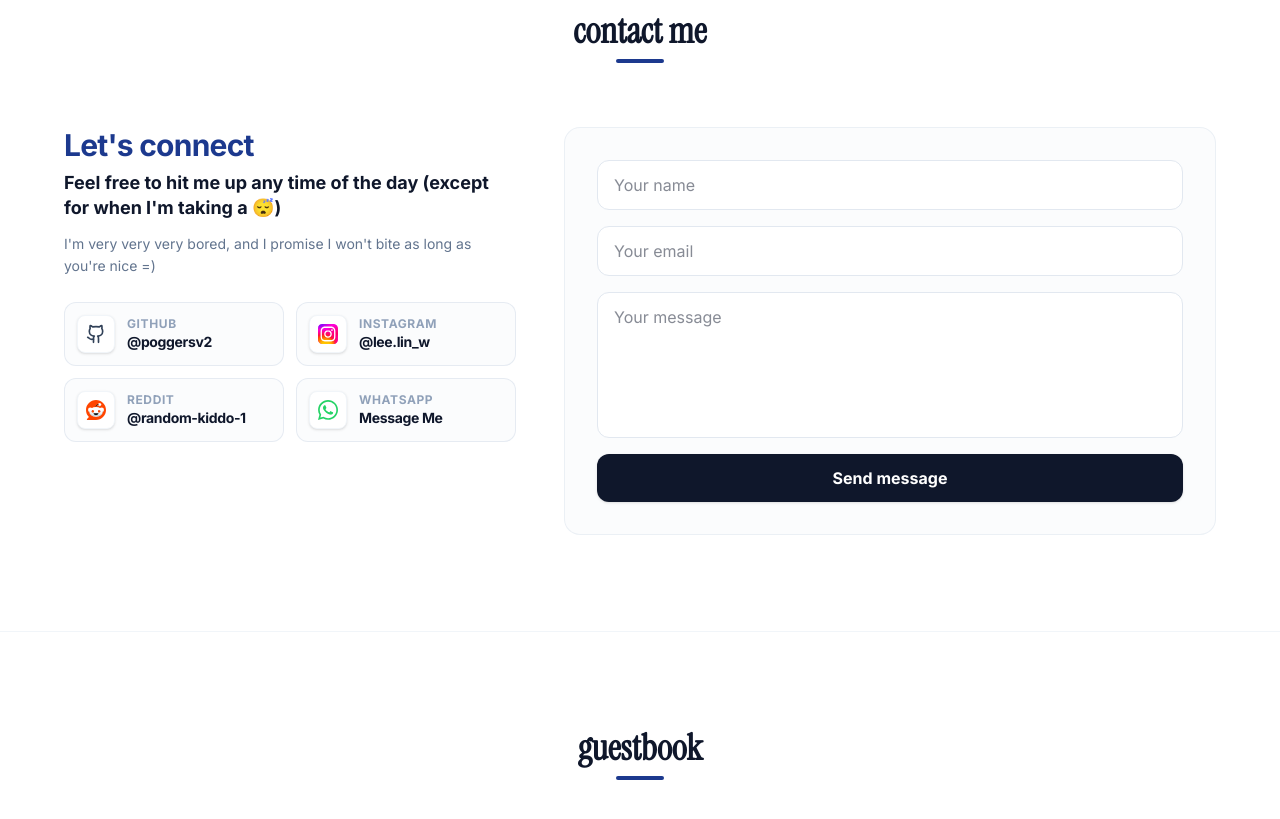
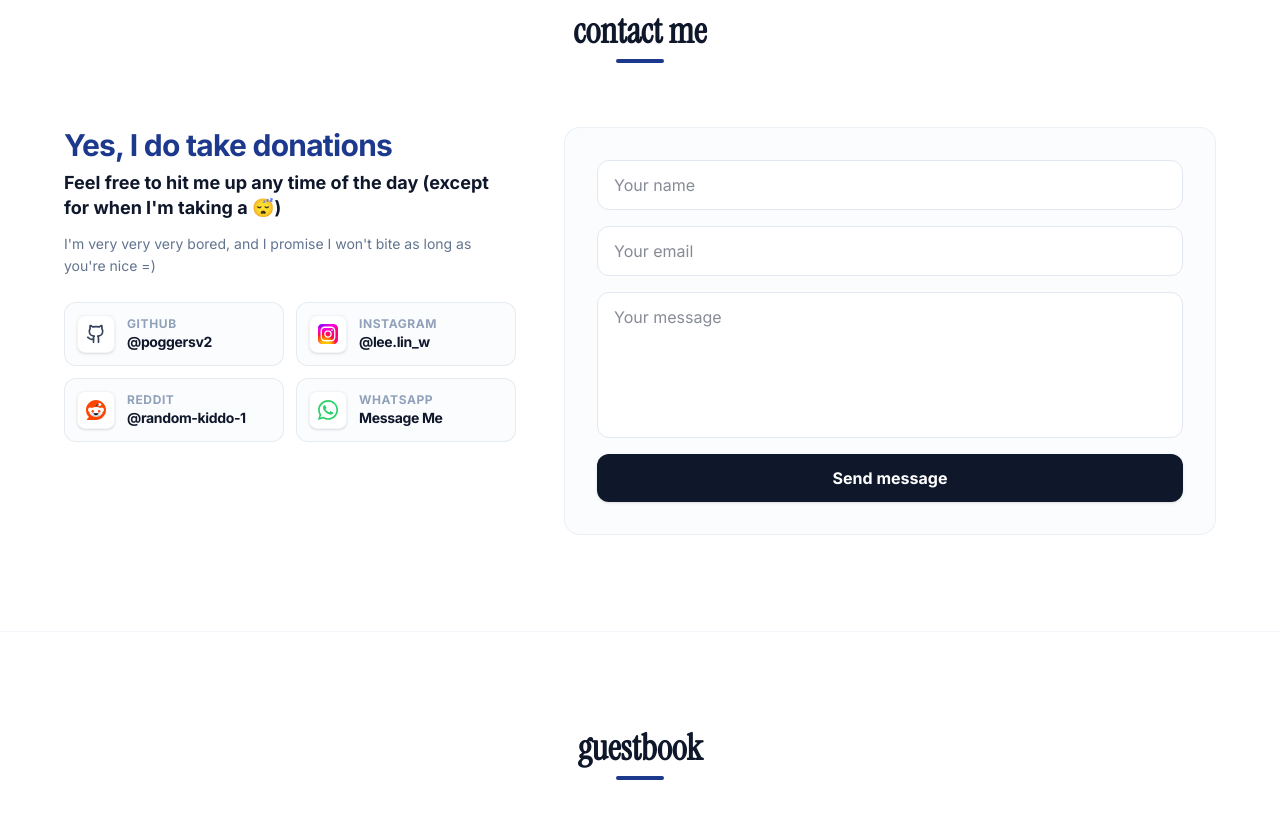
Before and after one commit to poggersv2/mywebsite, a React (Vite) app: page / in a window 1280 px wide. Shown: the part 1780-2599 px from the top of the page. Built offline with nearby package versions, Linux system fonts and the light colour scheme; no server answers.

Commit message:
updated contacts again

```diff
--- a/src/App.jsx
+++ b/src/App.jsx
@@ -238,7 +238,7 @@ function App() {
             {/* Left Sidebar: Context & Visual Directory */}
             <div className="flex flex-col gap-6 lg:col-span-5">
               <div>
-                <h3 className="text-3xl font-bold tracking-tight text-blue-900 dark:text-blue-400 mb-2">Let's connect</h3>
+                <h3 className="text-3xl font-bold tracking-tight text-blue-900 dark:text-blue-400 mb-2">Yes, I do take donations</h3>
                 <p className="text-lg font-semibold leading-snug mb-3">
                   Feel free to hit me up any time of the day (except for when I'm taking a 😴)
                 </p>
```
